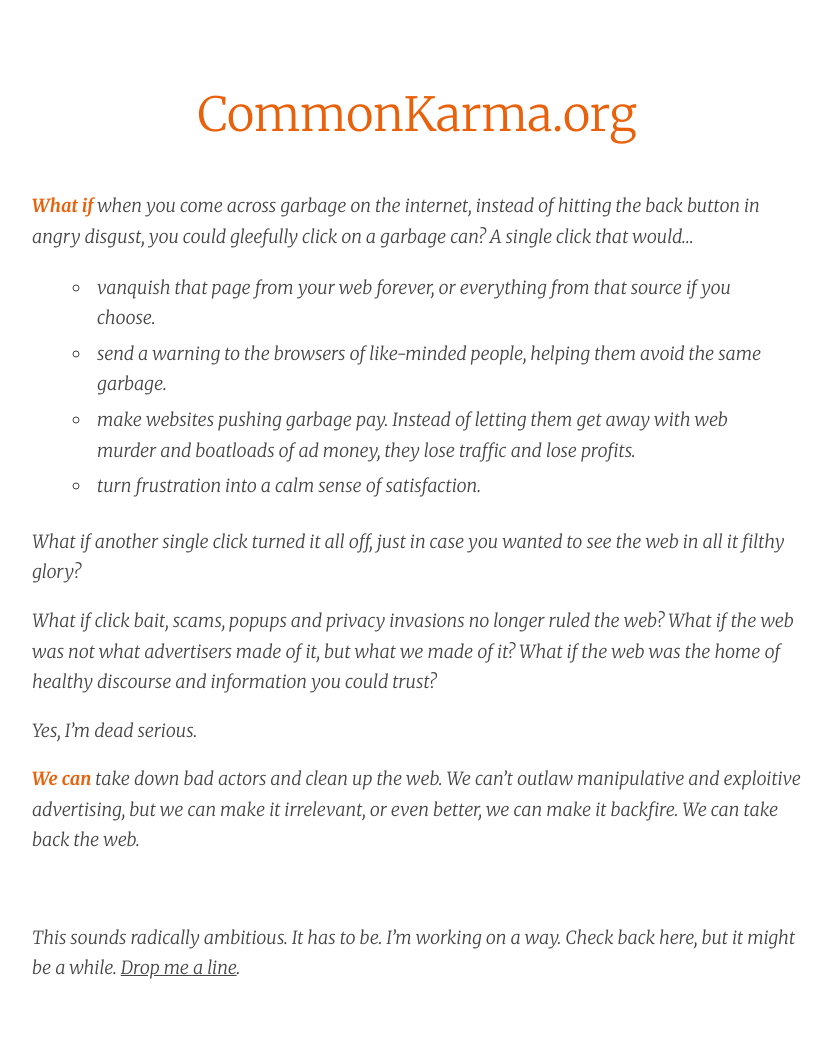
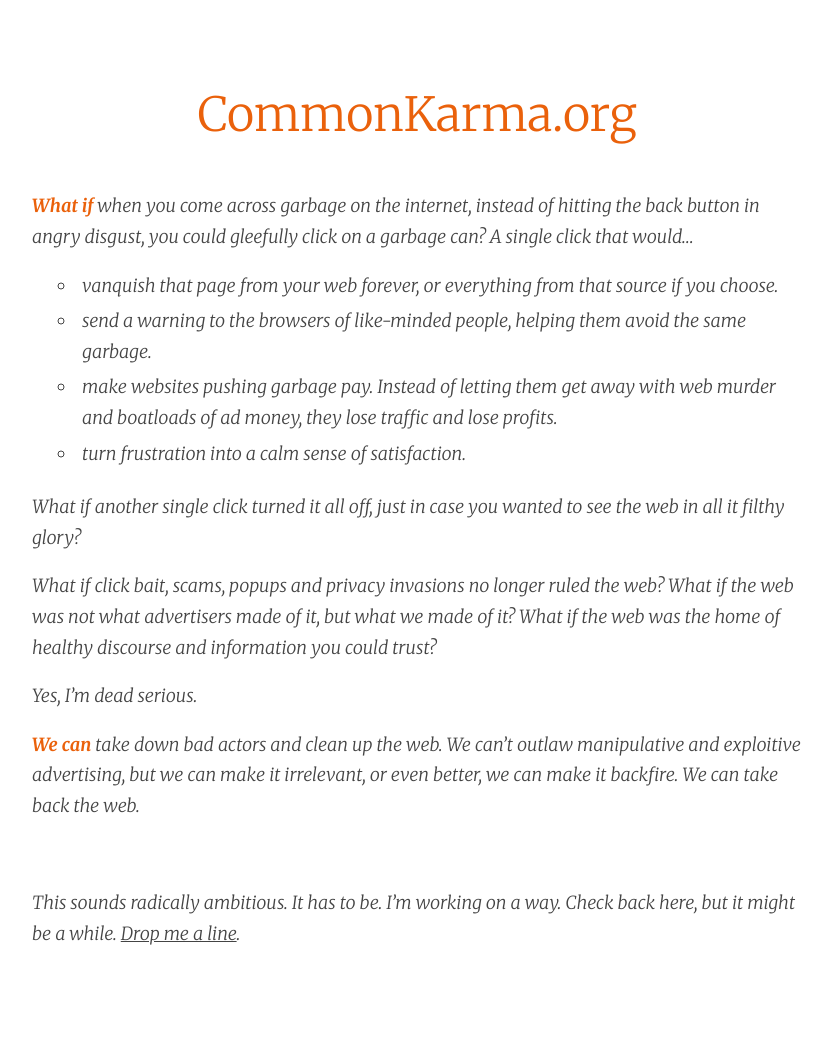
Before and after one commit to commonkarma/commonkarma.org-source, a Jekyll site: the page built from index.md, in a window 1280 px wide. Shown: the whole page, without its empty margins (223-1055 px from the left). Built offline with Jekyll 4.4.1, drawn with Linux system fonts in a browser that asks for light colours; comment, search, counter and statistics services are not loaded; after the commit the page ends 1005 px from its top, so only the background shows below that.

Commit message:
made responsive for smart phone screen

```diff
--- a/css/style.scss
+++ b/css/style.scss
@@ -67,7 +67,7 @@ a.site-logo {
 
 ul {
   list-style-type: circle;
-  margin: 20px;
+  margin: 5px;
 }
 
 ul li {
@@ -86,3 +86,17 @@ ul li {
     line-height: 1.85625em;
   }
 }
+
+/* make responsive */
+@media screen and (max-width: 320px) {
+  .wrapper {
+    padding-bottom: 30px;
+    padding-left: 10px;
+    padding-right: 10px;
+    padding-top: 30px;
+    margin: 0 auto;
+  }
+  ul {
+    margin: 0px;
+  }
+}
```
